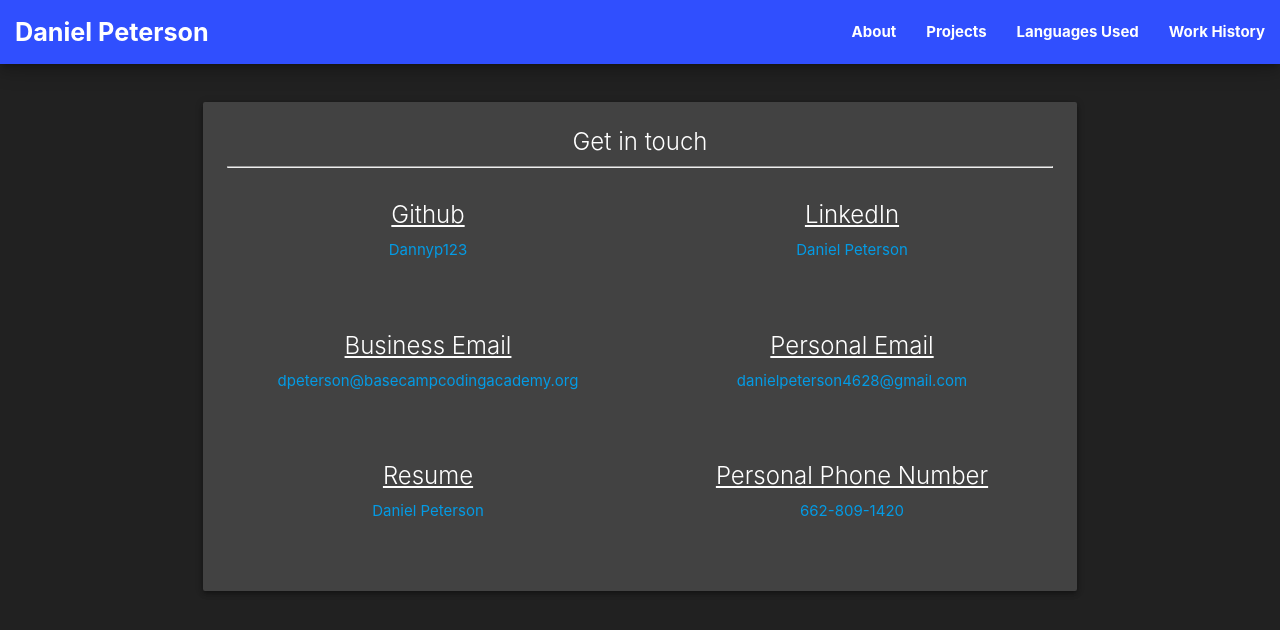
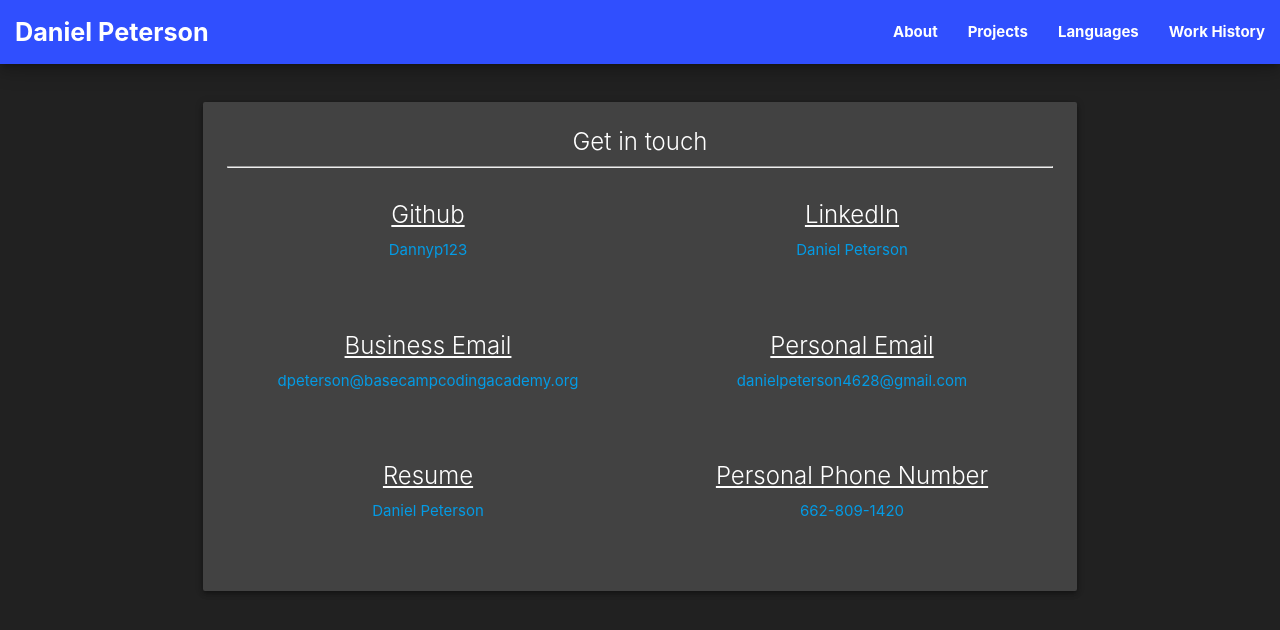
Before and after one commit to Dannyp123/Dannyp123.github.io, a plain HTML site: page contact-info.html in a window 1280 px wide. Drawn offline with nearby package versions, Linux system fonts and the light colour scheme.

Commit message:
Fixed a name in the nav  bars.

```diff
--- a/contact-info.html
+++ b/contact-info.html
@@ -41,7 +41,7 @@
                 <ul class="right hide-on-med-and-down font-weight">
                     <li><a class="white-text" href="index.html">About</a>
                     <li><a class="white-text" href="">Projects</a></li>
-                    <li><a class="white-text" href="">Languages Used</a></li>
+                    <li><a class="white-text" href="">Languages</a></li>
                     </li>
                     <li><a class="white-text" href="">Work History</a></li>
                 </ul>
@@ -51,7 +51,7 @@
     <ul class="sidenav" id="mobile-nav">
         <li><a class="white-text" href="index.html">About</a>
         <li><a href="">Projects</a></li>
-        <li><a href="">Languages Used</a></li>
+        <li><a href="">Languages</a></li>
         <li><a href="">Work History</a></li>
     </ul>
     <div class="container">
```
Also changed, not shown: index.html (+2 -2 lines).
